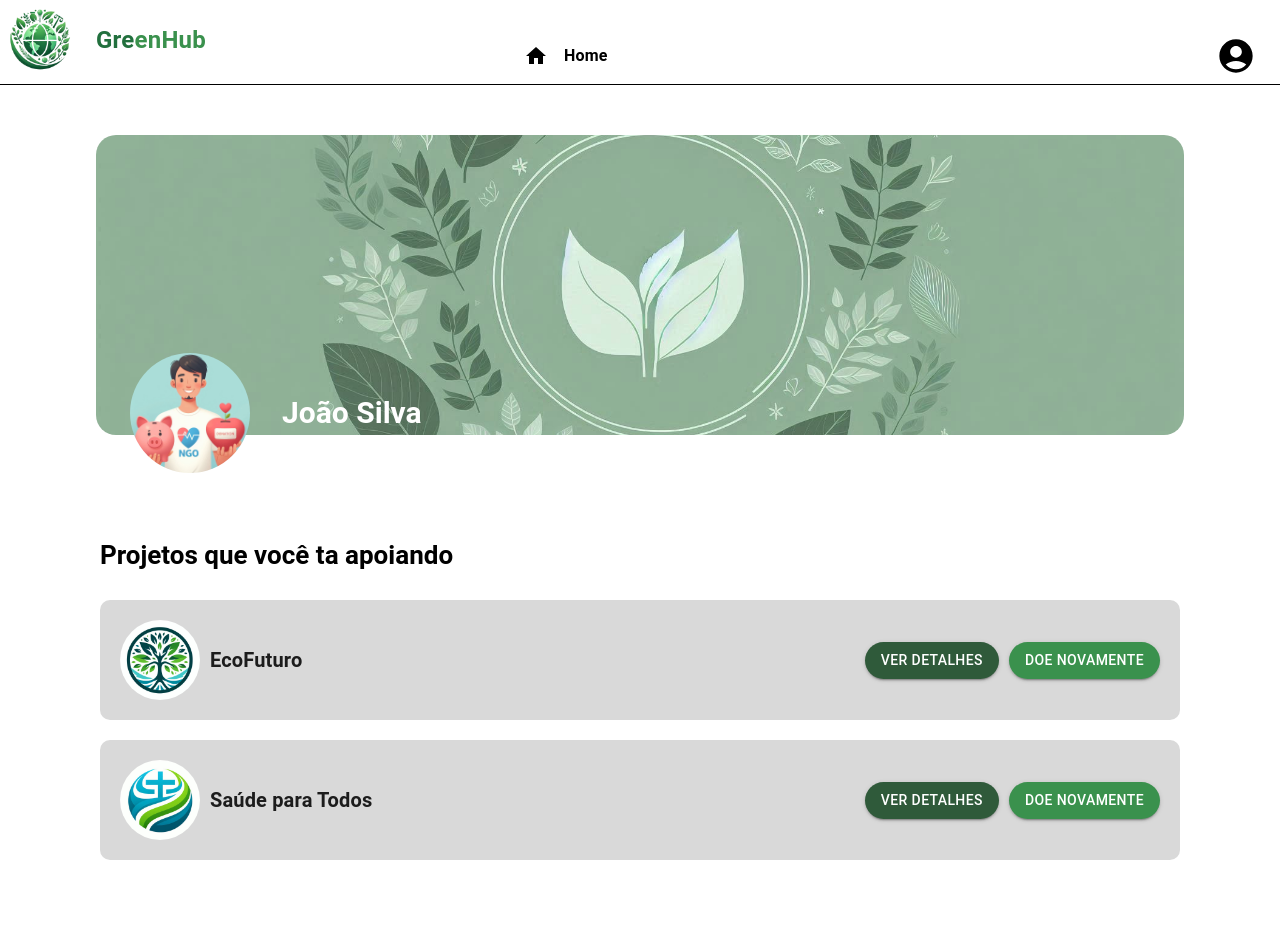
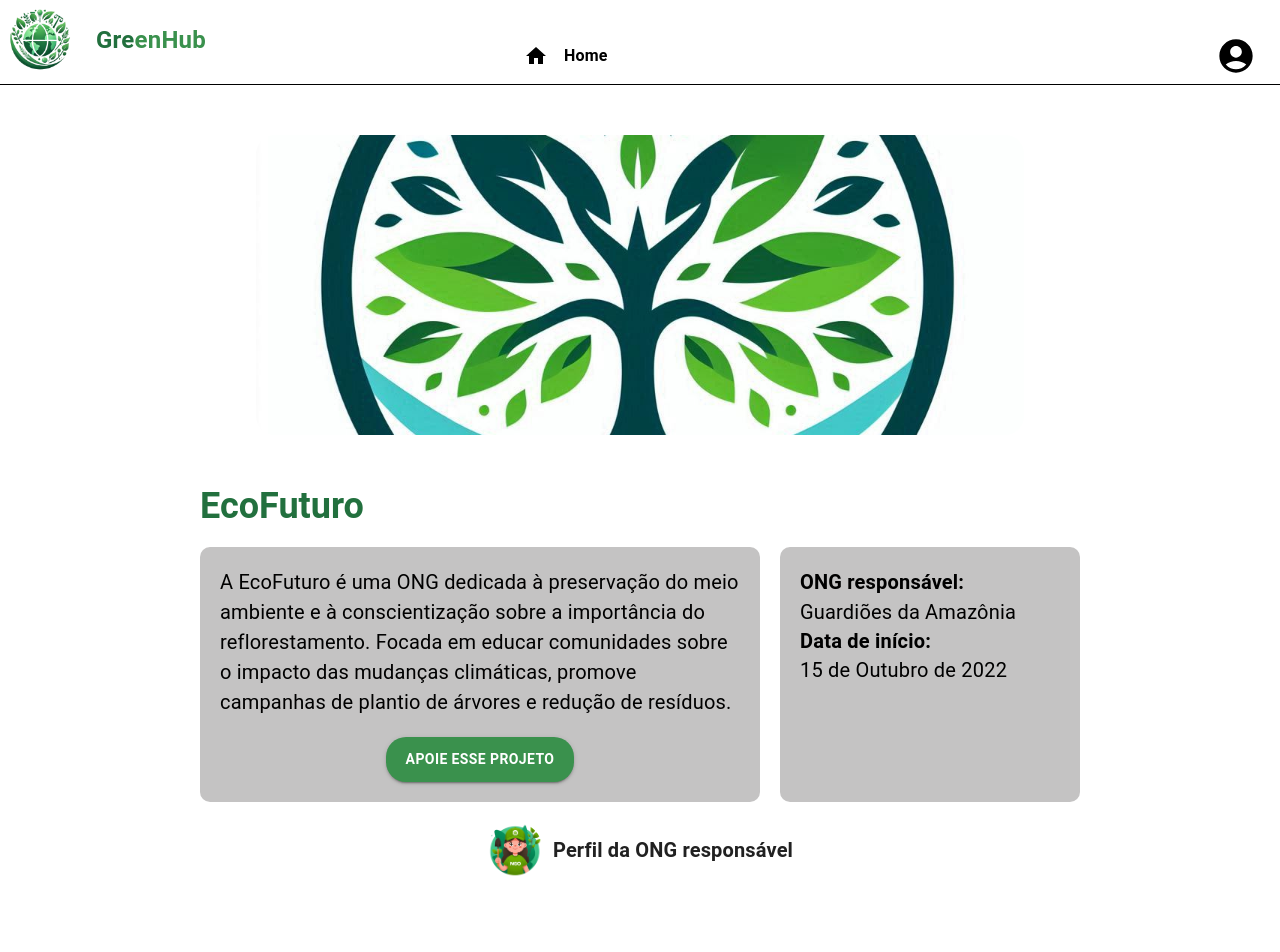
Before and after one commit to GreenHubTeam/greenhub-doador-web, a React (Vite) app: page / in a window 1280 px wide. Shown: the top 952 px of the page. Built offline with nearby package versions, Linux system fonts and the light colour scheme.

Commit message:
fiz layout da tela de detalhamentos de projetos

```diff
--- a/src/Components/Header/index.jsx
+++ b/src/Components/Header/index.jsx
@@ -22,9 +22,9 @@ export function HeaderComponent() {
                 }}
             />
             <Box sx={{ display: 'flex' }}>
-                <Typography sx={{ color: '#22703E', fontSize: '1.5rem', fontWeight: '700' }}>Gre</Typography>
-                <Typography sx={{ color: '#3A914D', fontSize: '1.5rem', fontWeight: '700' }}>en</Typography>
-                <Typography sx={{ color: '#3A914D', fontSize: '1.5rem', fontWeight: '700' }}>Hub</Typography>
+                <Typography sx={{ color: '#22703E', fontSize: '1.5rem', fontWeight: '750' }}>Gre</Typography>
+                <Typography sx={{ color: '#3A914D', fontSize: '1.5rem', fontWeight: '750' }}>en</Typography>
+                <Typography sx={{ color: '#3A914D', fontSize: '1.5rem', fontWeight: '750' }}>Hub</Typography>
             </Box>
         </Box>
     );
--- /dev/null
+++ b/src/Components/Projetos/index.jsx
@@ -0,0 +1,155 @@
+import { Box, IconButton, Typography, Button, Avatar } from "@mui/material";
+import HomeIcon from '@mui/icons-material/Home';
+import AccountCircleIcon from '@mui/icons-material/AccountCircle';
+import { HeaderComponent } from "../Header";
+
+export function ProjetosPage() {
+    return (
+        <Box>
+            {/* Header */}
+            <HeaderComponent sx={{ marginBottom: '20px' }} /> {/* Espaço entre o cabeçalho e o conteúdo */}
+
+            {/* Navbar com ícones de Home e Avatar */}
+            <Box
+                sx={{
+                    display: 'flex',
+                    justifyContent: 'space-between',
+                    alignItems: 'center',
+                    padding: '0 1rem',
+                    borderBottom: '1px solid #000000',
+                    marginTop: '-100px',
+                }}
+            >
+                <Box sx={{ display: 'flex', alignItems: 'center', gap: '0.5rem', marginLeft: '500px' }}>
+                    <IconButton>
+                        <HomeIcon sx={{ color: '#000000' }} />
+                    </IconButton>
+                    <Typography sx={{ color: '#000000', fontWeight: 'bold' }}>Home</Typography>
+                </Box>
+
+                <IconButton>
+                    <AccountCircleIcon sx={{ fontSize: 40, color: '#000000' }} />
+                </IconButton>
+            </Box>
+
+            <Box
+                component='img'
+                src='/ecofuturo.png'
+                alt='imagem de fundo do perfil'
+                sx={{
+                    height: '300px',
+                    width: '60%', // Ajuste a largura para 100%
+                    margin: '0 auto', // Centraliza horizontalmente
+                    display: 'block', // Exibe como um bloco
+                    objectFit: 'cover', // Ajusta a imagem para cobrir o espaço
+                    borderRadius: '20px',
+                    marginTop: '50px', // Espaço entre a navbar e a imagem de fundo
+                }}
+            />
+
+            <Box>
+                <Typography variant='h3'
+                    sx={{
+                        padding: '0',
+                        margin: '0',
+                        fontSize: '36px',
+                        marginBottom: '20px', // Espaço entre o título e o bloco de descrição
+                        marginTop: '50px',
+                        marginLeft: '200px',
+                        fontWeight: 'bold',
+                        color: '#22703E',
+                    }}
+                >
+                    EcoFuturo
+                </Typography>
+            </Box>
+
+            {/* Blocos lado a lado */}
+            <Box sx={{ display: 'flex', justifyContent: 'center', gap: '20px', margin: '0 200px' }}>
+                {/* Bloco cinza com a descrição da EcoFuturo */}
+                <Box
+                    sx={{
+                        backgroundColor: '#C4C3C3', // Cor de fundo cinza
+                        padding: '20px',
+                        borderRadius: '10px', // Bordas arredondadas
+                        flex: 1, // Para que o bloco ocupe espaço proporcional
+                    }}
+                >
+                    <Typography variant='body1' sx={{ color: '#000', fontSize: '20px' }}>
+                        A EcoFuturo é uma ONG dedicada à preservação do meio ambiente e à conscientização sobre a
+                        importância do reflorestamento.
+                        Focada em educar comunidades sobre o impacto das mudanças climáticas, promove campanhas
+                        de plantio de árvores e redução de resíduos.
+                    </Typography>
+
+                    {/* Botão "Apoie esse projeto" */}
+                    <Box sx={{ display: 'flex', justifyContent: 'center', marginTop: '20px', }}>
+                        <Button
+                            variant='contained'
+                            sx={{
+                                backgroundColor: '#3A914D',
+                                color: 'white',
+                                borderRadius: '20px', // Bordas arredondadas
+                                padding: '10px 20px',
+                                fontWeight: 'bold',
+                            }}
+                        >
+                            Apoie esse projeto
+                        </Button>
+                    </Box>
+                </Box>
+
+                {/* Bloco com informações da ONG responsável */}
+                <Box
+                    sx={{
+                        backgroundColor: '#C4C3C3', // Cor de fundo cinza
+                        padding: '20px',
+                        borderRadius: '10px', // Bordas arredondadas
+                        flex: '0.5' // Para que o bloco ocupe espaço proporcional
+                    }}
+                >
+                    <Typography variant='body1' sx={{ color: '#000', fontSize: '20px', fontWeight: 'bold' }}>
+                        ONG responsável:
+                    </Typography>
+                    <Typography variant='body1' sx={{ color: '#000', fontSize: '20px',  }}>
+                        Guardiões da Amazônia
+                    </Typography>
+                    <Typography variant='body2' sx={{ color: '#000', fontSize: '20px', fontWeight: 'bold' }}> {/* Texto menor */}
+                        Data de início:
+                    </Typography>
+                    <Typography variant='body2' sx={{ color: '#000', fontSize: '20px', }}> {/* Texto menor */}
+                        15 de Outubro de 2022
+                    </Typography>
+                </Box>
+            </Box>
+
+            {/* Logo de Avatar e título "Perfil da ONG responsável" */}
+            <Box sx={{ display: 'flex', alignItems: 'center', justifyContent: 'center', marginTop: '20px' }}>
+                <Avatar
+                    alt="Logo da ONG"
+                    src="/avatarong.png" // Substitua pelo caminho da sua imagem de logo
+                    sx={{ width: 56, height: 56, marginRight: '10px' }} // Ajuste o tamanho do Avatar
+                />
+                <Typography variant='h6' sx={{ fontWeight: '700' }}>
+                    Perfil da ONG responsável
+                </Typography>
+            </Box>
+
+            {/* Footer */}
+            <Box
+                sx={{
+                    backgroundColor: '#46A95F',
+                    padding: '45px',
+                    position: 'relative',
+                    bottom: 0,
+                    width: '100%',
+                    marginTop: '200px', // Espaço entre o conteúdo e o rodapé
+                }}
+            >
+                <Typography sx={{ fontSize: '15px', color: 'white' }}>
+                    Termos de Uso | LGPD
+                </Typography>
+            </Box>
+        </Box>
+    );
+}
--- a/src/main.jsx
+++ b/src/main.jsx
@@ -3,10 +3,11 @@ import { IndexRoutes } from './routes';
 import { CssBaseline } from '@mui/material';
 import { createRoot } from 'react-dom/client';
 import { PerfilPage } from './Components/Perfil';
+import { ProjetosPage } from './Components/Projetos';
 
 createRoot(document.getElementById('root')).render(
   <StrictMode>
     <CssBaseline />
-    <PerfilPage />
+    <ProjetosPage />
   </StrictMode>,
 );
--- a/src/routes/index.jsx
+++ b/src/routes/index.jsx
@@ -3,6 +3,8 @@ import { BrowserRouter, Route, Routes } from 'react-router-dom';
 import { LoginPage } from '../Components/Login';
 import { HomePage } from '../Components/Home';
 import { PerfilPage } from '../Components/Perfil';
+import { ProjetosPage } from '../Components/Projetos';
+
 
 
 
@@ -13,6 +15,8 @@ export function IndexRoutes() {
                 <Route path='/' element={<LoginPage />} />
                 <Route path='/home' element={<HomePage />} />
                 <Route path='/Perfil' element={<PerfilPage />} />
+                <Route path='/Projetos' element={<ProjetosPage />} />
+
 
             </Routes>
         </BrowserRouter>
```
Also changed, not shown: public/avatarong.png (added).
